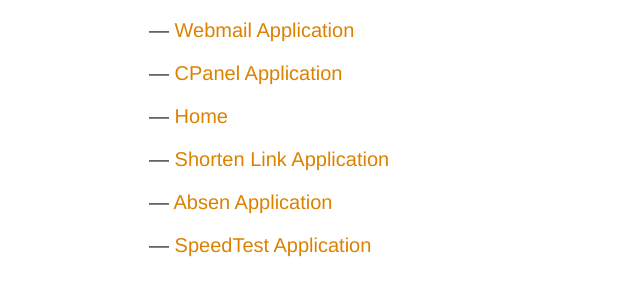
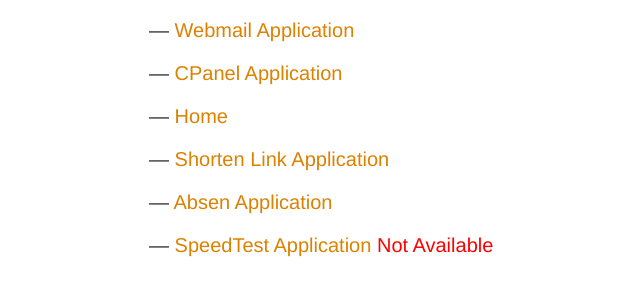
Before and after one commit to fathinfadillah/api.fathinfadillah.github.io, a plain HTML site: page index.html in a window 1280 px wide. Shown: the part 666-962 px from the top of the page, without its empty margins (166-806 px from the left). Drawn offline with Linux system fonts and the light colour scheme.

Commit message:
Update index.html

```diff
--- a/index.html
+++ b/index.html
@@ -24,6 +24,6 @@
 <p>&mdash; <a href="https://fathinfadillah.com">Home</a></p>
 <p>&mdash; <a href="https://link.fathinfadillah.com">Shorten Link Application</a></p>
 <p>&mdash; <a href="https://absen.fathinfadillah.com">Absen Application</a></p>
-<p>&mdash; <a href="https://fathinfadillah.speedtestcustom.com">SpeedTest Application</a></p>
+<p>&mdash; <a href="https://fathinfadillah.speedtestcustom.com">SpeedTest Application <span style="color:red;">Not Available</span></a></p>
 <div>
 </div>
```
